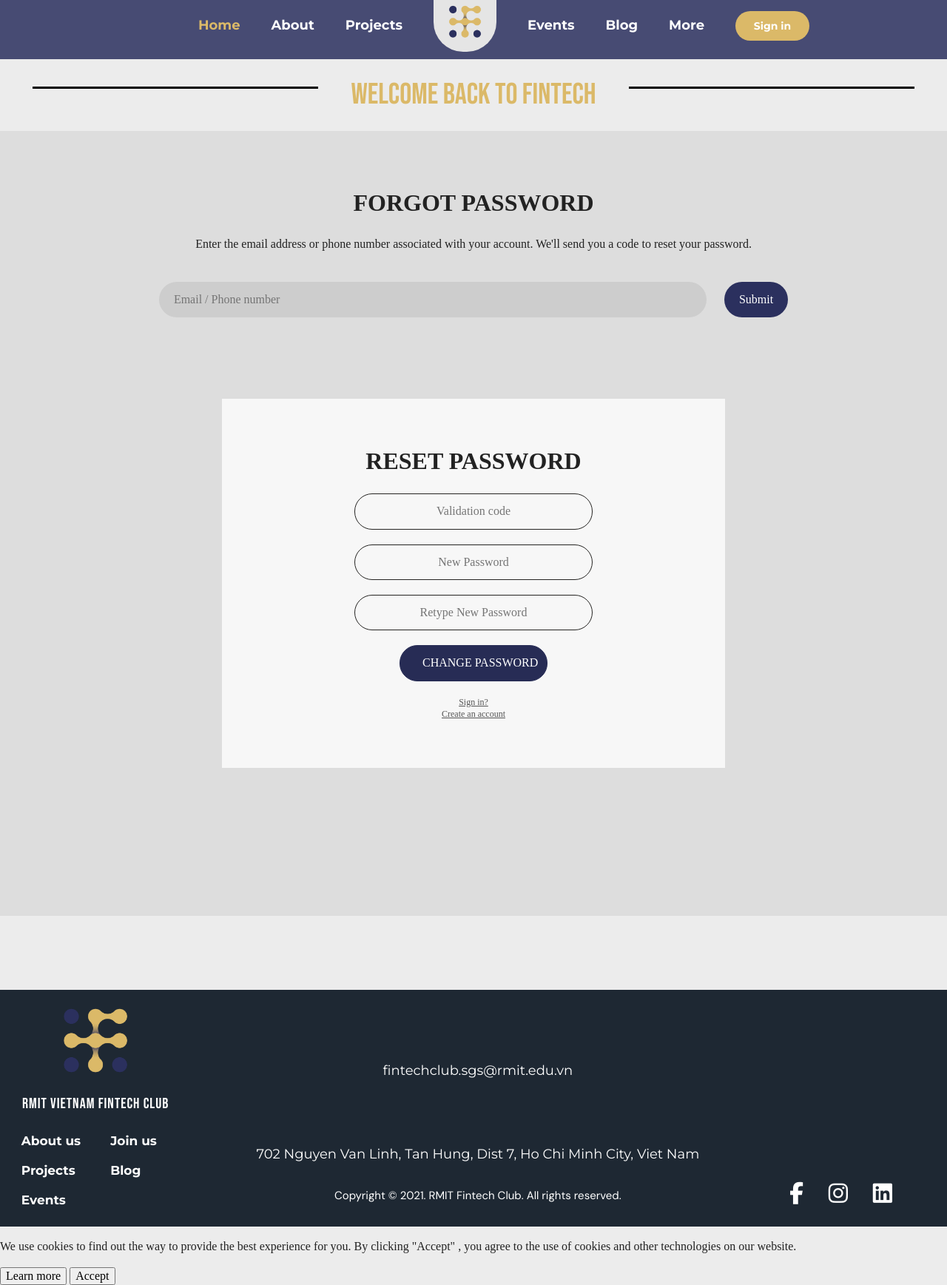
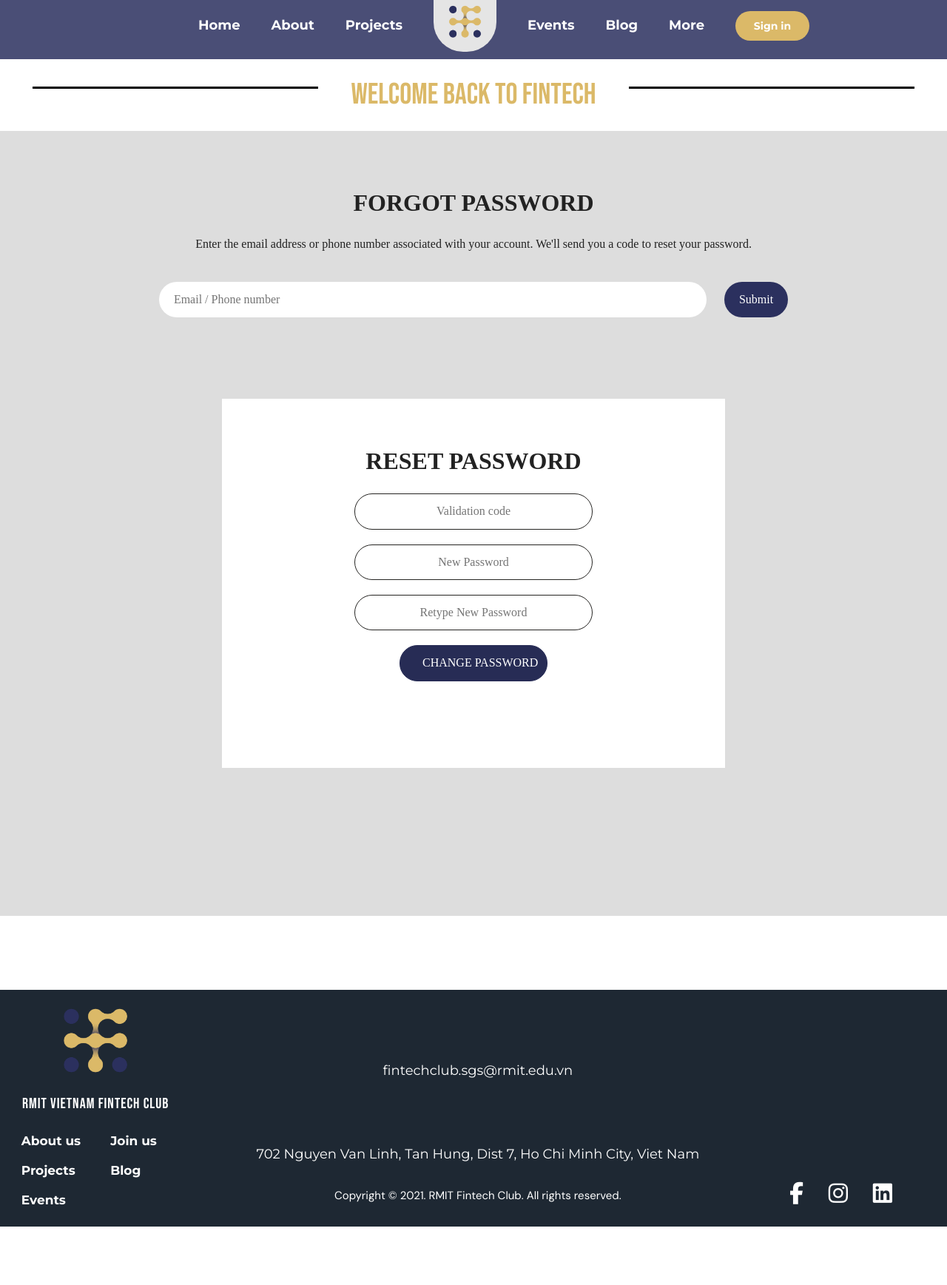
Before and after one commit to RMIT-FinTech-Club/ClubWeb, a website: page pages/forgot-password.html in a window 1280 px wide. Shown: the whole page at 74% size. After the commit the page ends 1658 px from the top, so only its background shows below. Drawn offline with nearby package versions, Linux system fonts and the light colour scheme; files that its build step writes are made by us from their sources; files whose address does not match are found by name.

Commit message:
restyled the login layout

```diff
--- a/pages/forgot-password.html
+++ b/pages/forgot-password.html
@@ -48,7 +48,7 @@
 <header>
   <nav>
     <ul>
-      <li><a href="#" id="home">Home</a></li>
+      <li><a href="#">Home</a></li>
       <li><a href="#">About</a></li>
       <li><a href="#">Projects</a></li>
       <li><span id="logo"><img src="../assets/images/club-logo.png" alt="fintech-logo"></span></li>
@@ -93,10 +93,10 @@
 
     <section class="level">
       <div>
-        <a href="../login">Sign in?</a>
+        <a href="login.html">Sign in?</a>
       </div>
       <div>
-        <a href="../register">Create an account</a>
+        <a href="#">Not a FinTech internal member? Register for our latest news</a>
       </div>
     </section>
   </form>
@@ -126,20 +126,6 @@
     <i class="fa fa-linkedin-square" aria-hidden="true" onclick="window.location.href='index.html';"></i>
   </div>
 </footer>
-
-
-<div class="cookie-consent">
-  <div class="cookie-consent-container">
-    <p class="text-align-justify">We use cookies to find out the way to provide the best experience for you. By clicking "Accept" ,
-      you agree to the use of cookies and other technologies on our website.</p>
-    <div class="cookie-consent-button">
-      <a href="https://gdpr-info.eu/" target="_blank"><button class="cookie-consent-learn-more">Learn more</button></a>
-      <button class="cookie-consent-accept">Accept</button>
-    </div>
-  </div>
-</div>
-
-<script src="../../../js/common.js"></script>
-<script src="../../../js/account/common.js"></script>
+<script src="../js/login.js"></script>
 </body>
 </html>
--- a/styles/css/login/common.css
+++ b/styles/css/login/common.css
@@ -1,7 +1,7 @@
 body {
   margin: 0;
   padding: 0;
-  background: #ececec;
+  background: #ffffff;
 }
 
 .dialog-container {
@@ -10,7 +10,7 @@ body {
   margin: 100px auto;
   top: 50%;
   left: 50%;
-  background: #f7f7f7;
+  background: #ffffff;
   text-align: center;
 }
 
@@ -64,7 +64,7 @@ body {
 
 .level a {
   margin: 0 10px;
-  color: #555555;
+  color: #ffffff;
 }
 
 /* mouse over link */
--- a/styles/css/login/forgot-password.css
+++ b/styles/css/login/forgot-password.css
@@ -13,13 +13,13 @@
 
 #email-phone-input {
   width: 700px;
-  background: #cdcdcd;
+  background: #ffffff;
   transition: 0.5s;
 }
 
 #email-phone-input:focus {
   outline: none;
-  background: #fff;
+  background: #ffffff;
 }
 
 #email-phone-input, #forgot-pw-submit {
@@ -31,13 +31,13 @@
 }
 
 #forgot-pw-submit {
-  color: #fff;
+  color: #ffffff;
   background: #2B305E;
 }
 
 #forgot-pw-submit:hover {
   color: #fff;
-  background: #2B305E;
+  background: #DBB968;
 }
 
 .dialog-container h1 {
--- a/styles/css/login/login.css
+++ b/styles/css/login/login.css
@@ -1,6 +1,6 @@
 .dialog-container input[type="text"]:focus, .dialog-container input[type="password"]:focus {
   width: 280px;
-  border-color: #eb5e28;
+  border-color: #DBB968;
 }
 
 #wrong-pwd {
```
Also changed, not shown: pages/login.html (+5 -7 lines).
